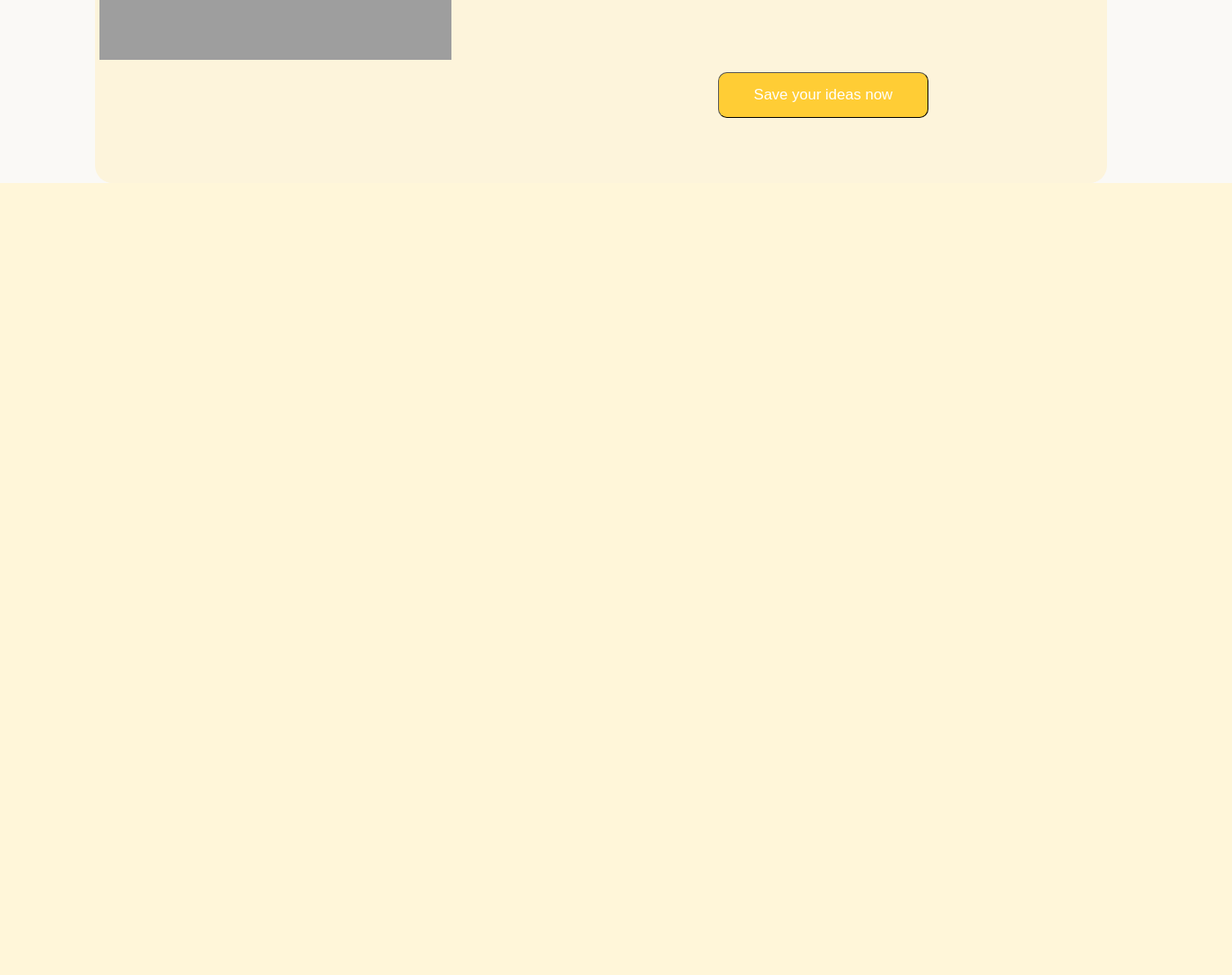
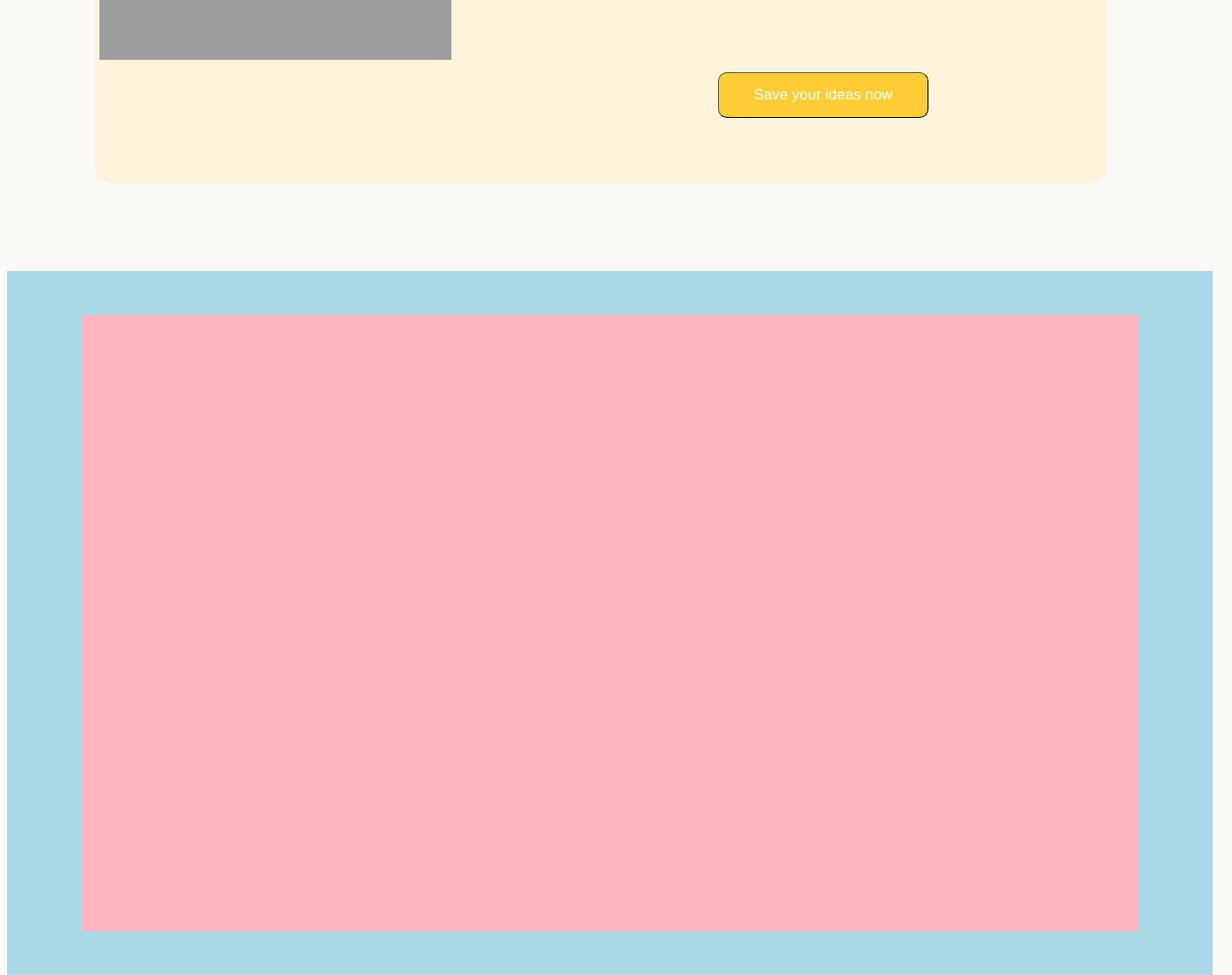
Before and after one commit to dwylagency1-cell/project-with-authentication, a Python web app: template home/templates/home/home.html in a window 1400 px wide. Shown: the part 3700-4808 px from the top of the page at 88% size. Before the commit the page ends 3908 px from the top, so only its background shows below. Run offline with Jinja, Linux system fonts and the light colour scheme; the template is opened without the code that fills it, so the values that code supplies are empty; grey boxes are pictures that could not be loaded.

Commit message:
home.css

```diff
--- a/static/css/home.css
+++ b/static/css/home.css
@@ -174,3 +174,19 @@
     align-items: center;
 
 }
+.foot{
+    background-color: lightblue;
+    width: 1370px;
+    height: 800px;
+    position: relative;
+    top: 1100px;
+    display: flex;
+    align-items: center;
+    justify-content: center;
+}
+.foot_child{
+    background-color: lightpink;
+    width: 1200px;
+    height: 700px;
+
+}
```
